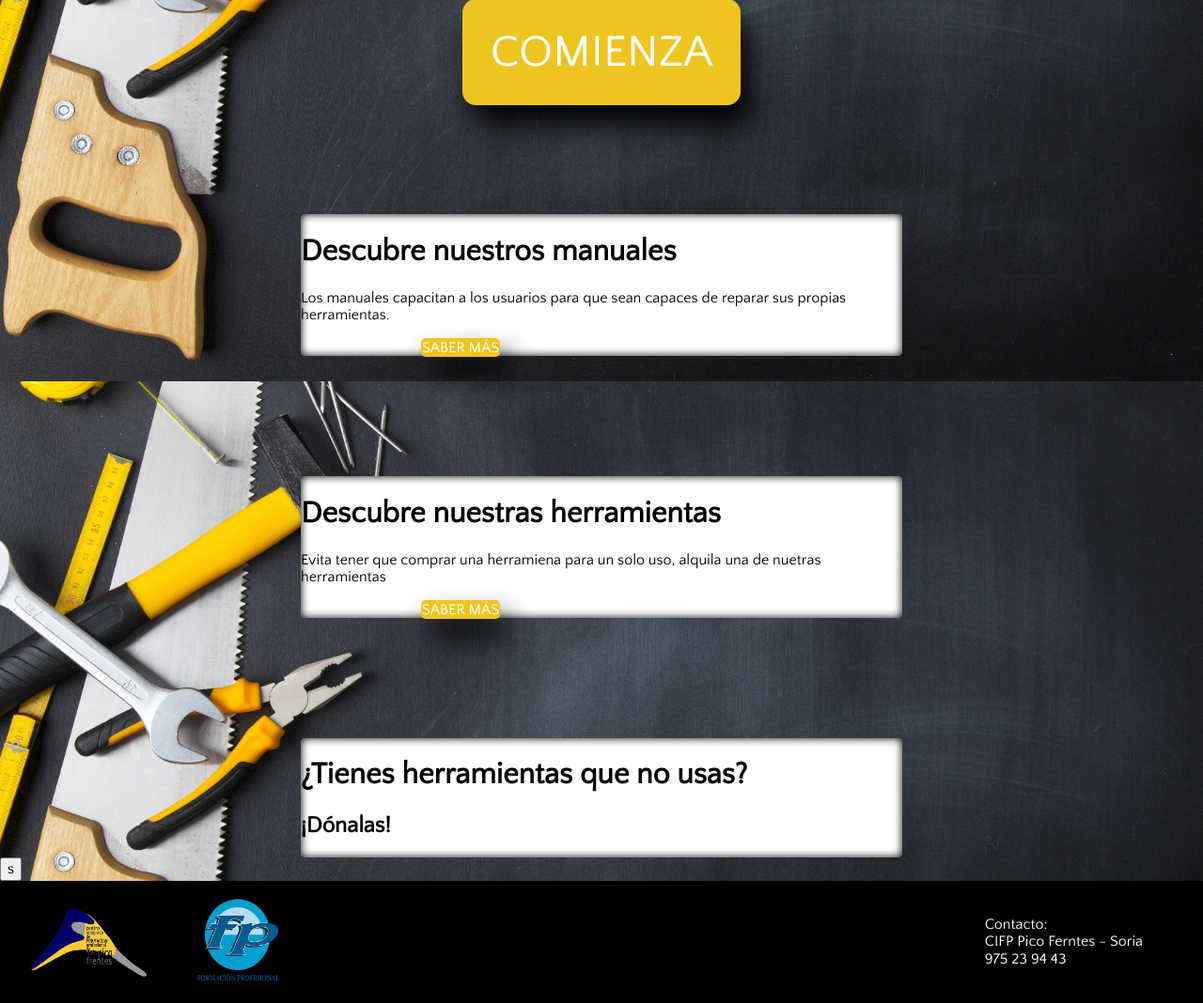
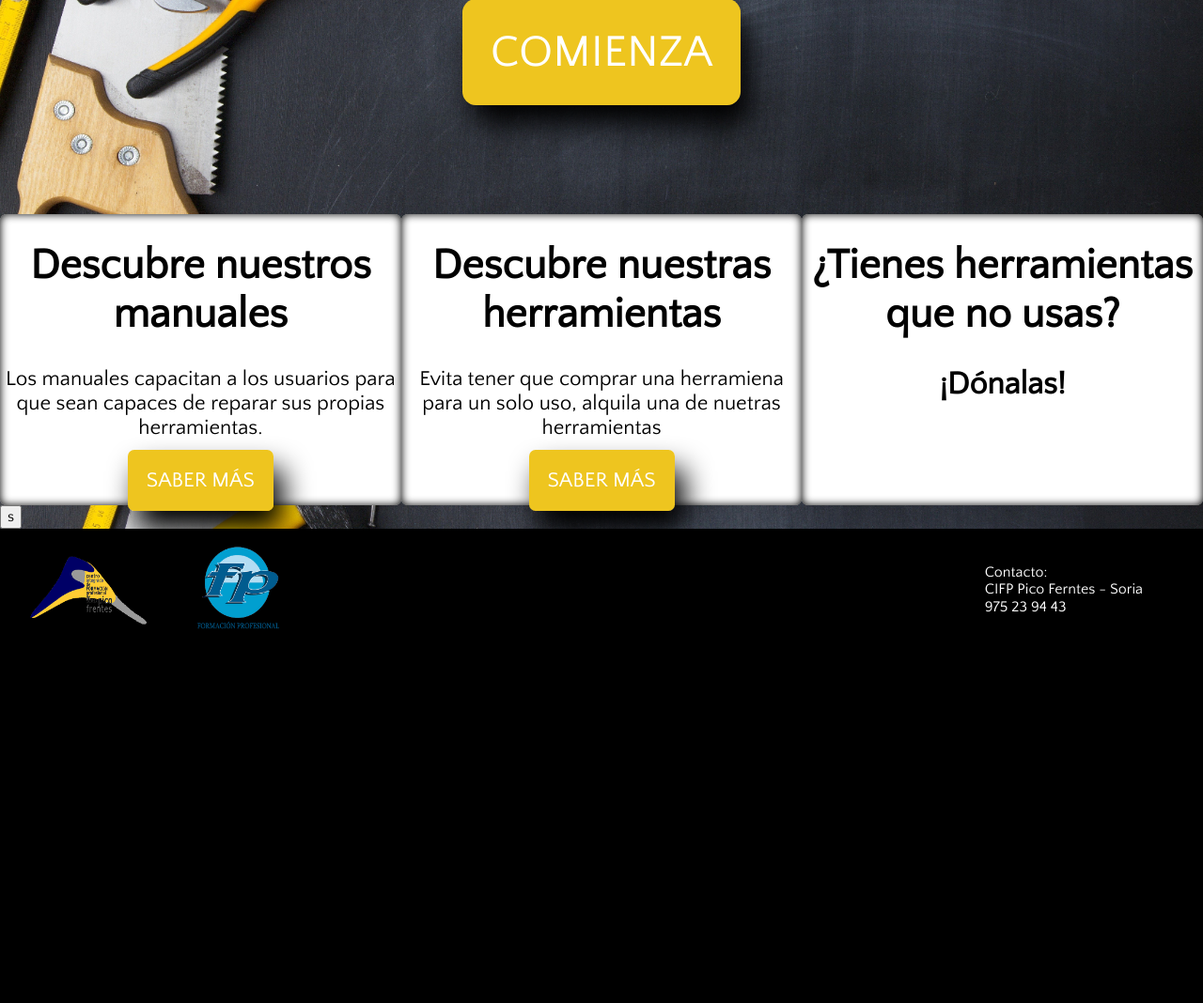
Before and after one commit to MikelUrruti/Grupo1Reto1, a PHP site: page / in a window 1280 px wide. Shown: the part 394-1462 px from the top of the page at 94% size. After the commit the page ends 1064 px from the top, so only its background shows below. Run offline with PHP 8.4, Linux system fonts and the light colour scheme; some web fonts are replaced.

Commit message:
index & un cambio en el mouse

```diff
--- a/html/css/style.css
+++ b/html/css/style.css
@@ -15,32 +15,19 @@ header:not(header ul) {
     font-family:'Georama',sans-serif;
 }
 
+#txtEscribir {
+    width:fit-content;
+    margin-left:auto;
+    margin-right:auto;
+}
 
-
-body {
+#index {
     background-image: url("../img/fondoIndex.jpg");
     background-repeat: no-repeat;
     background-position: center center;
     background-size: cover;
     background-attachment: fixed;
 }
-
-/* Cuando estoy en móvil el menú se quedará en su sitio,
-Si abro el menú, este tapará todo */
-@media Screen and (max-width: 480px) {
-    body label, body header {
-        position:absolute;
-    }
-
-    #index label {
-        z-index: 2;
-    }
-
-    #index header {
-        z-index: 1;
-    }
-}
-
 
 #index #section1 {
     margin-top: 5%;
@@ -57,6 +44,11 @@ Si abro el menú, este tapará todo */
     height:10em;
 }
 
+#index section a:not(article a):hover {
+    font-size: 3.5em;
+    transition: font-size 1s;
+}
+
 #index section a:not(article a){
     text-decoration: none;
     color:white;
@@ -66,7 +58,19 @@ Si abro el menú, este tapará todo */
     font-size: 3em;
     box-shadow: 10px 20px 30px black;
     padding: 30px;
+    transition: font-size 1s;
 }
+
+#index section a {
+    transition: font-size 1s;
+}
+
+#index section a:hover {
+    font-size: 1.7em;
+    transition: font-size 1s;
+}
+
+
 
 #index #txtEscribir {
     /* width:fit-content; */
@@ -80,17 +84,18 @@ Si abro el menú, este tapará todo */
 }
 
 #index #section2 article {
-    margin-left: 25%;
+    margin-left:auto;
+    margin-right: auto;
     margin-top: 10%;
+    text-align: center;
     border-radius: 0.3em;
-    width: 50%;
+    width: 70%;
+    height: 310px;
     background-color:white;
     box-shadow: inset 0 0 10px 0.1px black;
 }
 
 #index section article a {
-    margin-left: 20%;
-    margin-top: 2%;
     text-decoration: none;
     color:white;
     text-transform:uppercase;
@@ -98,10 +103,10 @@ Si abro el menú, este tapará todo */
     border-radius: 0.3em;
     font-size: 1em;
     box-shadow: 10px 20px 30px black;
-    padding: 1px;
+    padding: 5px;
 }
 
-
+/*De eimer*/
 
 #miModal:target{
     opacity:1;
@@ -159,6 +164,62 @@ Si abro el menú, este tapará todo */
     border-top: 3px solid #EFEFFA;
   }
 
+  /* Fin */
+
+  /* Cuando estoy en móvil el menú se quedará en su sitio,
+Si abro el menú, este tapará todo */
+@media Screen and (max-width: 480px) {
+    body label, body header {
+        position:absolute;
+    }
+
+    #index label {
+        z-index: 2;
+    }
+
+    #index header {
+        z-index: 1;
+    }
+}
+/* Tablet */
+@media Screen and (min-width:480px) {
+
+    #index section article > * {
+        margin-bottom: 30px;
+    }
+
+    #index section article a {
+        padding: 20px;
+    }
+
+    #index section article {
+        font-size: 1.3em;
+    }
+
+    #index section a:hover {
+        font-size: 1.2em;
+        transition: font-size 1s;
+    }
+}
+/* Ordenador */
+@media Screen and (min-width: 1025px) {
+
+    #index section article {
+        font-size: 2em;
+    }
+
+    #index #section2 {
+        font-size: 0.7em;
+        flex-direction: row;
+    }
+
+    #index #section2 article {
+        justify-content: space-around;
+
+    }
+}
+
+
   @keyframes rotate-one {
     0% {
       transform: rotateX(35deg) rotateY(-45deg) rotateZ(0deg);
```
Also changed, not shown: html/css/cssNavJon.css (added, +123 -0 lines), html/img/icoprueba.png, html/img/icopruebaOLD.png (added).
